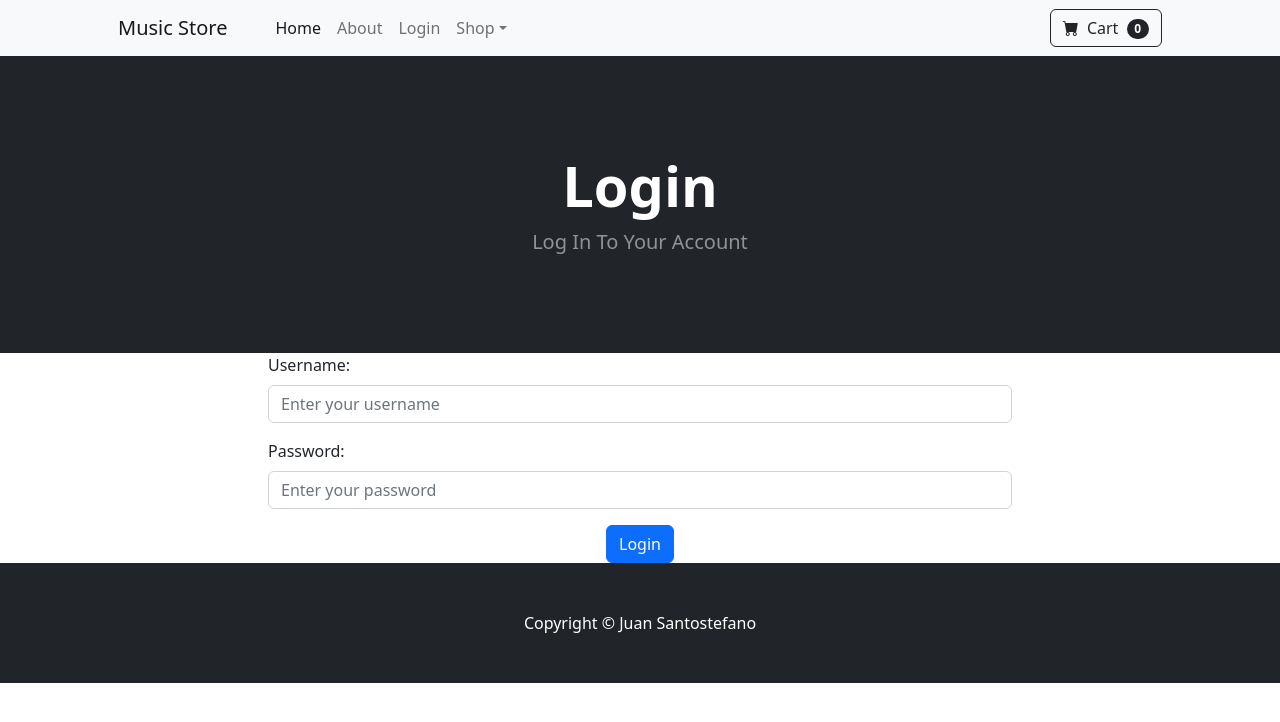
After one commit to jpsantostefano/music-store, a Django app: page /login/ in a window 1280 px wide. The commit adds this page. Shown: the top 722 px of the page. Run offline with Django 5.2, Linux system fonts and the light colour scheme; some libraries are stand-ins or nearby versions.

Commit message:
login and logout system created and working with alert messages

```diff
--- a/store/templates/base.html
+++ b/store/templates/base.html
@@ -17,7 +17,14 @@
     </head>
     <body>
         {% include 'navbar.html' %}
-
+        {% if messages %}
+            {% for message in messages %}
+            <div class="alert alert-warning alert-dismissible fade show" role="alert">
+                {{message }}
+                <button type="button" class="btn-close" data-bs-dismiss="alert" aria-label="Close"></button>
+            </div>
+            {% endfor %}
+        {% endif %}
         {% block content %}
         {% endblock %}
 
--- /dev/null
+++ b/store/templates/login.html
@@ -0,0 +1,38 @@
+{% extends 'base.html' %}
+
+{% block content %}
+
+<!-- Header-->
+<header class="bg-dark py-5">
+    <div class="container px-4 px-lg-5 my-5">
+        <div class="text-center text-white">
+            <h1 class="display-4 fw-bolder">Login</h1>
+            <p class="lead fw-normal text-white-50 mb-0">Log In To Your Account</p>
+        </div>
+    </div>
+</header>
+
+<div class="container">
+    <div class="row">
+        <center>
+            <div class="col-8">
+                <form method="POST" action="{% url 'login' %}">
+                    {% csrf_token %}
+
+                    <div class="mb-3">
+                        <label class="form-label d-flex flex-start">Username:</label>
+                        <input type="text" class="form-control" name="username" placeholder="Enter your username">
+                    </div>
+
+                    <div class="mb-3">
+                        <label class="form-label d-flex flex-start">Password:</label>
+                        <input type="password" class="form-control" name="password" placeholder="Enter your password">
+                    </div>
+
+                    <button type="submit" class="btn btn-primary">Login</button>
+                  </form>
+            </div>
+        </center>
+    </div>
+</div>
+{% endblock %}
--- a/store/templates/navbar.html
+++ b/store/templates/navbar.html
@@ -7,6 +7,12 @@
             <ul class="navbar-nav me-auto mb-2 mb-lg-0 ms-lg-4">
                 <li class="nav-item"><a class="nav-link active" aria-current="page" href="{% url 'home' %}">Home</a></li>
                 <li class="nav-item"><a class="nav-link" href="{% url 'about' %}">About</a></li>
+                {% if user.is_authenticated %}
+                <li class="nav-item"><a class="nav-link" href="{% url 'logout' %}">Logout</a></li>
+
+                {% else %}
+                <li class="nav-item"><a class="nav-link" href="{% url 'login' %}">Login</a></li>
+                {% endif %}
                 <li class="nav-item dropdown">
                     <a class="nav-link dropdown-toggle" id="navbarDropdown" href="#" role="button" data-bs-toggle="dropdown" aria-expanded="false">Shop</a>
                     <ul class="dropdown-menu" aria-labelledby="navbarDropdown">
--- a/store/urls.py
+++ b/store/urls.py
@@ -4,4 +4,6 @@ from . import views
 urlpatterns = [
     path('', views.home, name='home'),
     path('about/', views.about, name='about'),
+    path('login/', views.login_user, name='login'),
+    path('logout/', views.logout_user, name='logout'),
 ]
--- a/store/views.py
+++ b/store/views.py
@@ -1,5 +1,7 @@
-from django.shortcuts import render
+from django.shortcuts import render, redirect
 from .models import Product
+from django.contrib.auth import authenticate, login, logout
+from django.contrib import messages
 
 def home(request):
     products = Product.objects.all()
@@ -7,3 +9,23 @@ def home(request):
 
 def about(request):
     return render(request, 'about.html', {})
+
+def login_user(request):
+    if request.method == "POST":
+        username = request.POST['username']
+        password = request.POST['password']
+        user = authenticate(request, username=username, password=password)
+        if user is not None:
+            login(request, user)
+            messages.success(request, ("You have been logged in!"))
+            return redirect('home')
+        else:
+            messages.success(request, ("There was an error, please try again"))
+            return redirect('login')
+    else:
+        return render(request, 'login.html', {})
+
+def logout_user(request):
+    logout(request)
+    messages.success(request, ("You have been logged out!"))
+    return redirect('home')
```
Also changed, not shown: ecommerce/settings.py (+0 -7 lines).
